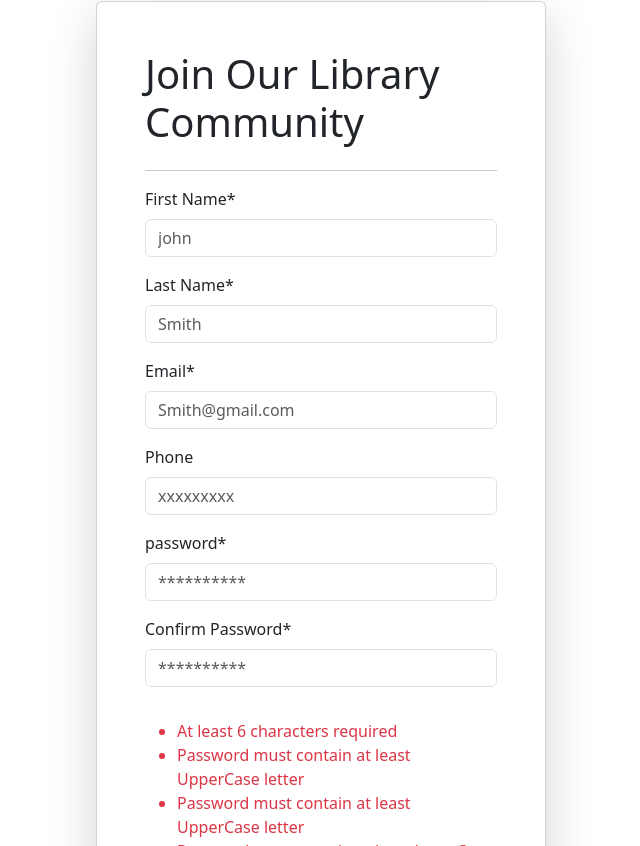
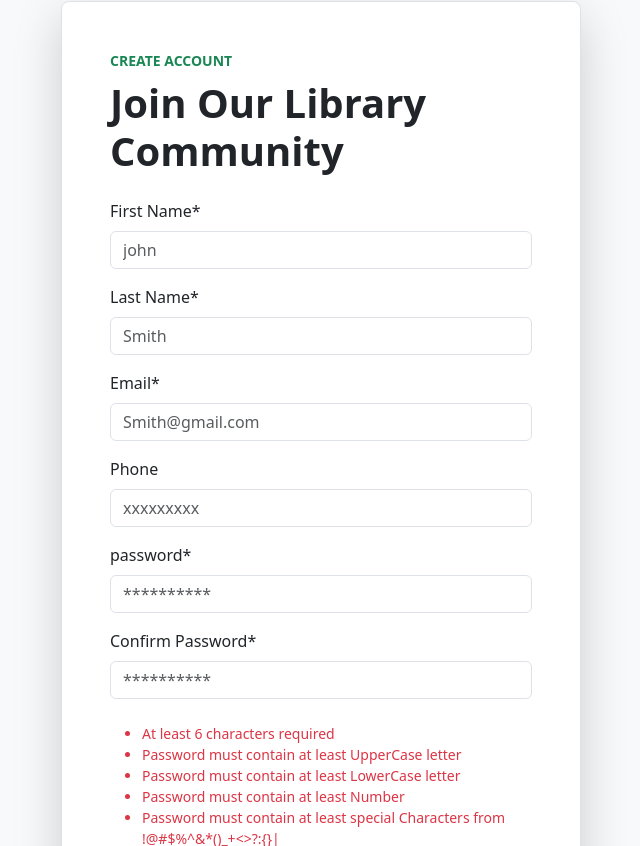
Before and after one commit to SudanBasnet/Frontend-LMS, a React (Vite) app: page /signup in a window 1280 px wide. Shown: the part 134-980 px from the top of the page, without its empty margins (319-959 px from the left). Built offline with nearby package versions, Linux system fonts and the light colour scheme.

Commit message:
Integration: User Activation & API

```diff
--- a/src/main.jsx
+++ b/src/main.jsx
@@ -5,11 +5,13 @@ import App from "./App.jsx";
 import { BrowserRouter } from "react-router-dom";
 import "bootstrap/dist/css/bootstrap.min.css";
 import "react-toastify/dist/ReactToastify.css";
+import { ToastContainer } from "react-toastify";
 
 createRoot(document.getElementById("root")).render(
   <StrictMode>
     <BrowserRouter>
       <App />
+      <ToastContainer />
     </BrowserRouter>
   </StrictMode>,
 );
--- a/src/pages/auth/SignUpPage.jsx
+++ b/src/pages/auth/SignUpPage.jsx
@@ -14,33 +14,51 @@ const SignUpPage = () => {
     e.preventDefault();
     console.log(form);
     const { confirmPassword, ...rest } = form;
+
     if (confirmPassword !== rest.password)
       return alert("password do not match");
     const result = await signUpNewUserAPI(rest);
     console.log(result);
+
+    if (result?.status === "success") {
+      setForm(initialState);
+    }
+
+    console.log(passwordErrors);
   };
-  console.log(passwordErrors);
+
   return (
-    <div className="d-flex justify-content-center">
+    <div className="min-vh-100 d-flex align-items-center justify-content-center bg-light px-3 py-5">
       <Form
         onSubmit={handleOnSubmit}
-        style={{ width: "450px" }}
-        className="card p-5 mt-5 mb-5 shadow-lg"
+        className="bg-white border rounded-3 shadow-lg p-4 p-md-5 w-100"
+        style={{ maxWidth: "520px" }}
       >
-        <h1>Join Our Library Community</h1>
-        <hr />
+        <div className="mb-4">
+          <p className="text-success text-uppercase fw-bold small mb-2">
+            Create account
+          </p>
+          <h1 className="fw-bold mb-0">Join Our Library Community</h1>
+        </div>
+
         {signUpInputs.map((input) => (
-          <CustomInput key={input.name} {...input} onChange={handleOnChange} />
+          <CustomInput
+            key={input.name}
+            {...input}
+            value={form[input.name] || ""}
+            onChange={handleOnChange}
+          />
         ))}
-        <div className="py-3">
-          <ul className="text-danger">
+        <div className="py-2">
+          <ul className="text-danger small mb-0">
             {passwordErrors.length > 0 &&
               passwordErrors.map((msg) => <li key={msg}>{msg}</li>)}
           </ul>
         </div>
 
         <Button
-          variant="primary"
+          className="w-100 py-2 fw-semibold mt-2"
+          variant="success"
           type="submit"
           disabled={passwordErrors.length}
         >
--- /dev/null
+++ b/src/pages/auth/VerifyUser.jsx
@@ -0,0 +1,55 @@
+import { useEffect, useRef, useState } from "react";
+import Spinner from "react-bootstrap/Spinner";
+import { useNavigate, useSearchParams } from "react-router-dom";
+import Alert from "react-bootstrap/Alert";
+import { activateNewUserAPI } from "../../services/authAPI";
+
+const VerifyUser = () => {
+  const [response, setResponse] = useState({});
+  const [isPending, setisPending] = useState(true);
+  const [searchParams] = useSearchParams();
+  const shouldFetchRef = useRef(true);
+  const navigate = useNavigate();
+
+  const sessionId = searchParams.get("sessionId");
+  const t = searchParams.get("t");
+  console.log(sessionId, t);
+
+  useEffect(() => {
+    if (sessionId && t && shouldFetchRef.current) {
+      (async () => {
+        const result = await activateNewUserAPI({ sessionId, t });
+        setResponse(result);
+        setisPending(false);
+      })();
+      shouldFetchRef.current = false;
+    }
+    if (response.status === "success")
+      setTimeout(() => {
+        navigate("/login");
+      }, 3000);
+  }, [sessionId, t, response.status, navigate]);
+
+  return (
+    <div className="py-5 p-5">
+      {isPending && (
+        <div className="m-auto text-center" style={{ width: "450px" }}>
+          <div className="d-flex justify-content-center">
+            <Spinner animation="border" variant="primary" />
+          </div>
+
+          <div>
+            Please do not go back or refresh the browser.please wait....
+          </div>
+        </div>
+      )}
+      {response?.message && (
+        <Alert variant={response.status === "success" ? "success" : "danger"}>
+          {response.message}
+        </Alert>
+      )}
+    </div>
+  );
+};
+
+export default VerifyUser;
--- a/src/pages/index.js
+++ b/src/pages/index.js
@@ -1,6 +1,7 @@
 export { default as HomePage } from "@pages/home/HomePage";
 export { default as DashboardPage } from "./dashboard/DashboardPage";
 export { default as SignInPage } from "./auth/SignInPage";
+export { default as VerifyUser } from "./auth/VerifyUser";
 export { default as SignUpPage } from "./auth/SignUpPage";
 export { default as ForgetPasswordPage } from "./auth/ForgetPasswordPage";
 
--- a/src/routes/AppRoutes.jsx
+++ b/src/routes/AppRoutes.jsx
@@ -13,6 +13,7 @@ import {
   UserPage,
   Profile,
   BorrowPage,
+  VerifyUser,
 } from "../pages/index";
 import DefaultLayout from "@components/layouts/DefaultLayout";
 import UserLayout from "@components/layouts/UserLayout";
@@ -25,6 +26,7 @@ const AppRoutes = () => {
       <Route path="/" element={<DefaultLayout />}>
         <Route path="/" element={<HomePage />} />
         <Route path="/signup" element={<SignUpPage />} />
+        <Route path="/activate-user" element={<VerifyUser />} />
         <Route path="/login" element={<SignInPage />} />
         <Route path="/forget-password" element={<ForgetPasswordPage />} />
       </Route>
--- a/src/services/api.js
+++ b/src/services/api.js
@@ -1,17 +1,30 @@
 import axios from "axios";
+import { toast } from "react-toastify";
 
-export const apiProcessor = async ({ url, method, payload }) => {
+export const apiProcessor = async ({ url, method, payload, showToast }) => {
   try {
-    const response = await axios({
+    const responsePending = axios({
       url,
       method,
       data: payload,
       //   headers,
     });
-    console.log(response);
-    return response;
+
+    if (showToast) {
+      toast.promise(responsePending, {
+        pending: "Please Wait...",
+      });
+    }
+    const { data } = await responsePending;
+    showToast && toast[data.status](data.message);
+    return data;
   } catch (error) {
     console.log(error);
-    return error.response.data;
+    const msg = error.response?.data?.message || error.message;
+    showToast && toast.error(msg);
+    return {
+      status: "error",
+      message: msg,
+    };
   }
 };
--- a/src/services/authAPI.js
+++ b/src/services/authAPI.js
@@ -9,7 +9,18 @@ export const signUpNewUserAPI = async (payload) => {
     url: authApiEP + "/register",
     method: "post",
     payload,
+    showToast: true,
   };
   const result = await apiProcessor(obj);
-  console.log(result);
+  return result;
 };
+
+//Activate new user
+export const activateNewUserAPI = async (payload) => {
+  const obj = {
+    url: authApiEP + "/activate-user",
+    method: "post",
+    payload,
+  };
+  return apiProcessor(obj);
+};
--- a/src/utils/validatePassword.js
+++ b/src/utils/validatePassword.js
@@ -6,10 +6,10 @@ export const validator = (password = "", confirmPassword = "") => {
     error.push("Password must contain at least UpperCase letter");
 
   !/[a-z]/.test(password) &&
-    error.push("Password must contain at least UpperCase letter");
+    error.push("Password must contain at least LowerCase letter");
 
   !/[0-9]/.test(password) &&
-    error.push("Password must contain at least lowerCase letter");
+    error.push("Password must contain at least Number");
 
   !/[!@#$%^&*()_+<>?:{}|]/.test(password) &&
     error.push(
```
